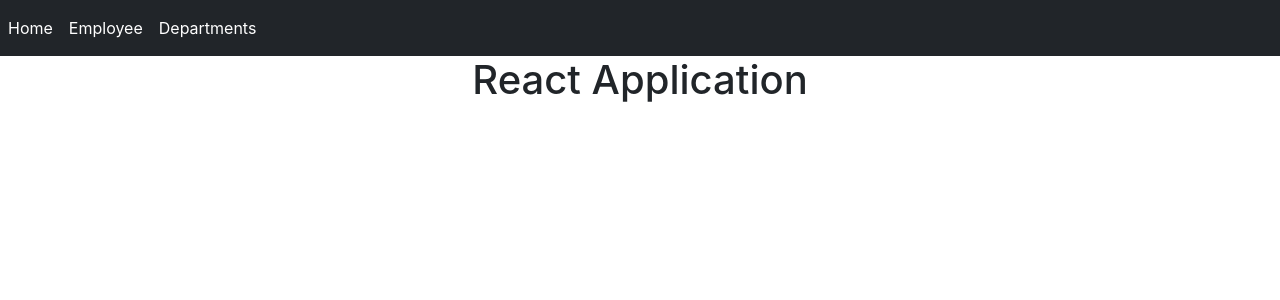
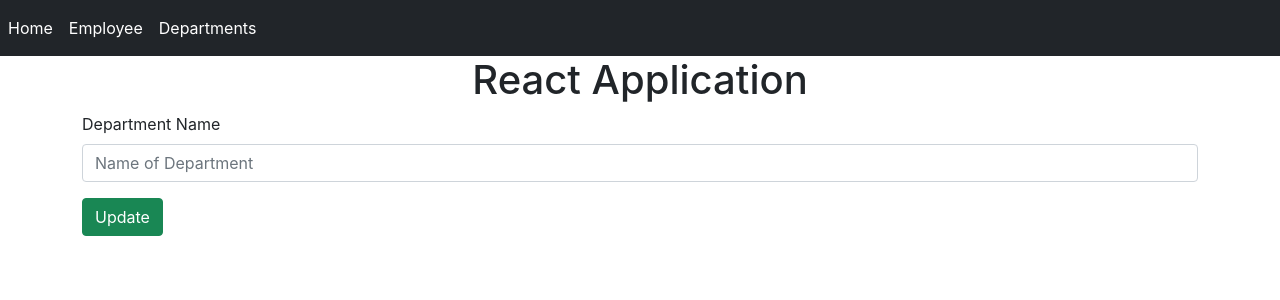
Before and after one commit to MiBBy-4/employee_frontend, a React (Create React App) app: page /departments/1/edit in a window 1280 px wide. Shown: the top 300 px of the page. Built offline with nearby package versions, Linux system fonts and the light colour scheme; no server answers.

Commit message:
feat: implement create, update and delete of Department model

```diff
--- a/src/App.jsx
+++ b/src/App.jsx
@@ -4,6 +4,8 @@ import MainEmployee from './views/employee/Main';
 import Navigation from './components/templates/Navigation';
 import Employee from './views/employee/Employee';
 import Department from './views/department/Department';
+import DepartmentEdit from './views/department/Edit';
+import DepartmentNew from './views/department/New';
 
 function App() {
   return (
@@ -20,6 +22,8 @@ function App() {
         />
         <Route path="/employee/:employeeId" element={<Employee />} />
         <Route path="/departments/:departmentId" element={<Department />} />
+        <Route path="/departments/:departmentId/edit" element={<DepartmentEdit />} />
+        <Route path="/departments/new" element={<DepartmentNew />} />
       </Routes>
     </div>
   );
--- a/src/requests/apiRequests/DepartmentRequests.jsx
+++ b/src/requests/apiRequests/DepartmentRequests.jsx
@@ -4,16 +4,27 @@ export function getDepartments() {
   return axios.get(`${process.env.REACT_APP_API}api/Department`);
 }
 
-export function postDepartment(data) {
-  return axios.post(`${process.env.REACT_APP_API}api/Department`, {
+export async function postDepartment(data, handleSuccessfulPost) {
+  const response = await axios.post(`${process.env.REACT_APP_API}api/Department`, {
     department_name: data.get('department_name'),
   });
+
+  const { status } = response;
+  if (status === 200) {
+    handleSuccessfulPost();
+  }
 }
 
-export function patchDepartment(data) {
-  return axios.post(`${process.env.REACT_APP_API}api/Department`, {
+export async function patchDepartment(data, departmentId, handleSuccessfulPost) {
+  const response = await axios.patch(`${process.env.REACT_APP_API}api/Department`, {
+    department_id: departmentId,
     department_name: data.get('department_name'),
   });
+
+  const { status } = response;
+  if (status === 200) {
+    handleSuccessfulPost();
+  }
 }
 
 export function deleteDepartment(departmentId) {
--- /dev/null
+++ b/src/views/department/Edit.jsx
@@ -0,0 +1,56 @@
+import { useState, useEffect } from 'react';
+import { useParams, useNavigate } from 'react-router';
+import { Form, Button } from 'react-bootstrap';
+import { getDepartment, patchDepartment } from '../../requests/apiRequests/DepartmentRequests';
+
+export default function DepartmentEdit() {
+  const [department, setDepartment] = useState([]);
+  const { departmentId } = useParams();
+  const navigate = useNavigate();
+
+  const setState = async () => {
+    const response = await getDepartment(departmentId);
+    const { data } = response;
+    setDepartment(data);
+  };
+
+  useEffect(() => {
+    setState();
+  });
+
+  function handleIdeaChange(event) {
+    const { target: { value, name } } = event;
+    setDepartment({
+      ...department,
+      [name]: value,
+    });
+  }
+
+  function handleSuccessfulPost() {
+    navigate('/departments');
+  }
+
+  function formSubmit(formData) {
+    const data = new FormData(formData);
+    patchDepartment(data, departmentId, handleSuccessfulPost);
+  }
+
+  function handleSubmit(event) {
+    formSubmit(event.target);
+    event.preventDefault();
+  }
+
+  return (
+    <div className="container">
+      <Form onSubmit={handleSubmit}>
+        <Form.Group className="mb-3">
+          <Form.Label>Department Name</Form.Label>
+          <Form.Control type="text" value={department.name} placeholder="Name of Department" name="department_name" onChange={handleIdeaChange} />
+        </Form.Group>
+        <Button variant="success" type="submit">
+          Update
+        </Button>
+      </Form>
+    </div>
+  );
+}
--- a/src/views/department/Main.jsx
+++ b/src/views/department/Main.jsx
@@ -1,7 +1,7 @@
 import { useEffect, useState } from 'react';
 import { useNavigate } from 'react-router-dom';
 import Table from 'react-bootstrap/esm/Table';
-import { getDepartments } from '../../requests/apiRequests/DepartmentRequests';
+import { getDepartments, deleteDepartment } from '../../requests/apiRequests/DepartmentRequests';
 
 export default function MainDepartment() {
   const [departments, setDepartments] = useState([]);
@@ -17,7 +17,20 @@ export default function MainDepartment() {
   });
 
   const handleEditClick = (departmentId) => {
+    navigate(`/departments/${departmentId}/edit`);
+  };
+
+  const handleShowClick = (departmentId) => {
     navigate(`/departments/${departmentId}`);
+  };
+
+  const handleCreateClick = () => {
+    navigate('/departments/new');
+  };
+
+  const handleDeleteClick = async (departmentId) => {
+    await deleteDepartment(departmentId);
+    navigate('/departments');
   };
 
   return (
@@ -33,12 +46,16 @@ export default function MainDepartment() {
           {departments.map((department) => (
             <tr>
               <td>{department.department_name}</td>
-              <td><button className="btn btn-secondary" type="button" onClick={() => handleEditClick(department.department_id)}>Edit</button></td>
+              <td>
+                <button className="btn btn-secondary" type="button" onClick={() => handleEditClick(department.department_id)}>Edit</button>
+                <button className="btn btn-secondary" type="button" onClick={() => handleShowClick(department.department_id)}>Show</button>
+                <button className="btn btn-danger" type="button" onClick={() => handleDeleteClick(department.department_id)}>Delete</button>
+              </td>
             </tr>
           ))}
         </tbody>
       </Table>
-      <button className="btn btn-success w-100" type="button">Create a department</button>
+      <button className="btn btn-success w-100" type="button" onClick={() => handleCreateClick()}>Create a department</button>
     </div>
   );
 }
--- /dev/null
+++ b/src/views/department/New.jsx
@@ -0,0 +1,45 @@
+import { useState } from 'react';
+import { useNavigate } from 'react-router';
+import { Form, Button } from 'react-bootstrap';
+import { postDepartment } from '../../requests/apiRequests/DepartmentRequests';
+
+export default function DepartmentNew() {
+  const [department, setDepartment] = useState();
+  const navigate = useNavigate();
+
+  function handleIdeaChange(event) {
+    const { target: { value, name } } = event;
+    setDepartment({
+      ...department,
+      [name]: value,
+    });
+  }
+
+  function handleSuccessfulPost() {
+    navigate('/departments');
+  }
+
+  function formSubmit(formData) {
+    const data = new FormData(formData);
+    postDepartment(data, handleSuccessfulPost);
+  }
+
+  function handleSubmit(event) {
+    formSubmit(event.target);
+    event.preventDefault();
+  }
+
+  return (
+    <div className="container">
+      <Form onSubmit={handleSubmit}>
+        <Form.Group className="mb-3">
+          <Form.Label>Department Name</Form.Label>
+          <Form.Control type="text" placeholder="Name of Department" name="department_name" onChange={handleIdeaChange} />
+        </Form.Group>
+        <Button variant="success" type="submit">
+          Update
+        </Button>
+      </Form>
+    </div>
+  );
+}
```
Also changed, not shown: .eslintrc.json.
